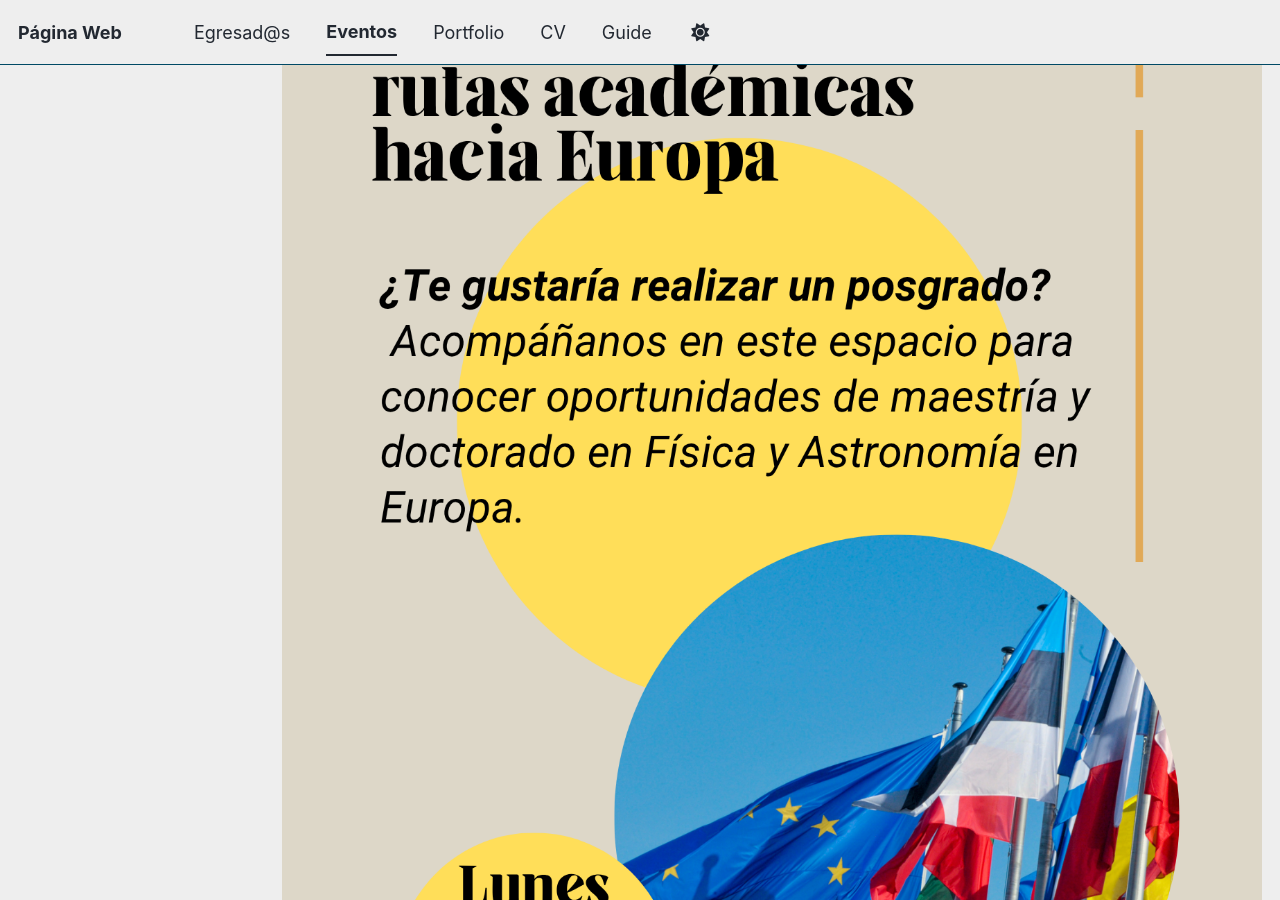
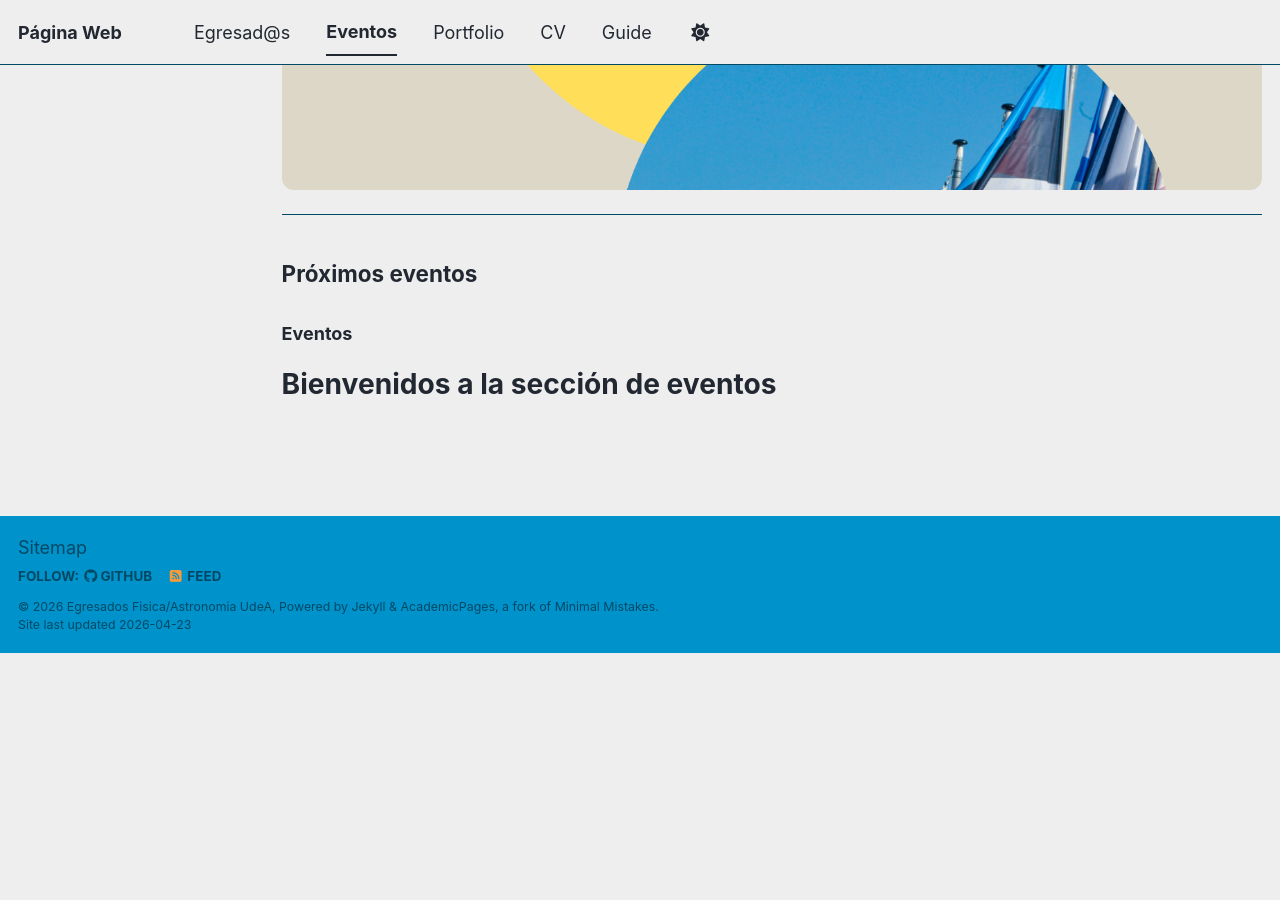
Before and after one commit to egresadosinstitutofisicaudea/egresadosinstitutofisicaudea.github.io, a Jekyll site: the page built from _eventos/eventos.md, in a window 1280 px wide and 900 px high, scrolled down 355 px. Built offline with Jekyll 4.4.1, drawn with Linux system fonts in a browser that asks for light colours; a script bundle is joined from its source files by our own code; library files that are not in the unit come from our copies; after the commit the page ends 1008 px from its top, so only the background shows below that.

Commit message:
Update eventos.md

```diff
--- a/_eventos/eventos.md
+++ b/_eventos/eventos.md
@@ -8,6 +8,31 @@ permalink: /eventos/
 
 Aquí encontrarás seminarios, charlas y actividades académicas del instituto.
 
-![Imagen de eventos](/images/conversatorioEuropa.png)
+<img src="/images/conversatorioEuropa.png"
+     style="width:100%; max-height:300px; object-fit:cover; border-radius:12px;">
 
 ---
+
+## Próximos eventos
+
+<div class="grid-eventos">
+
+{% for e in site.eventos %}
+
+<div class="card-evento">
+
+  <h3>{{ e.title }}</h3>
+
+  {% if e.image %}
+    <img src="{{ e.image }}" style="width:100%; height:200px; object-fit:cover; border-radius:10px;">
+  {% endif %}
+
+  {% if e.excerpt %}
+    <p>{{ e.excerpt }}</p>
+  {% endif %}
+
+</div>
+
+{% endfor %}
+
+</div>
```
